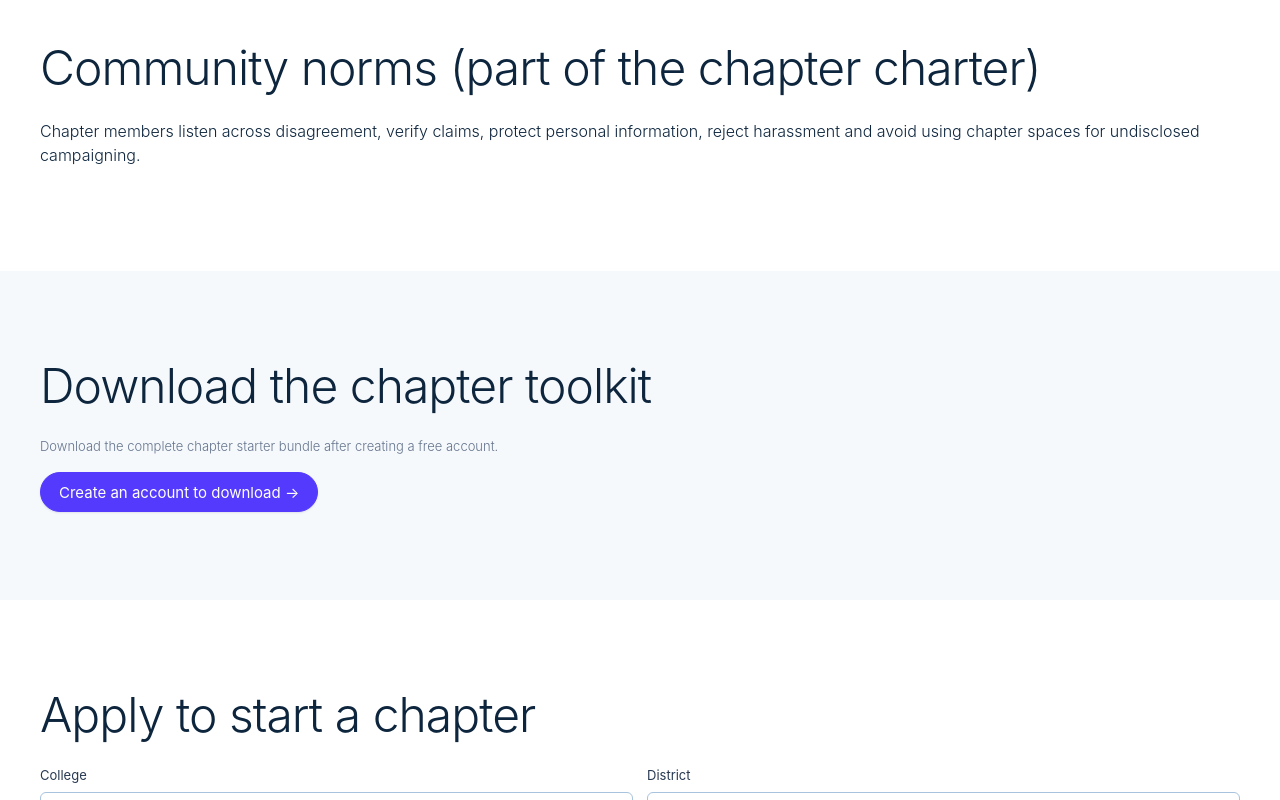
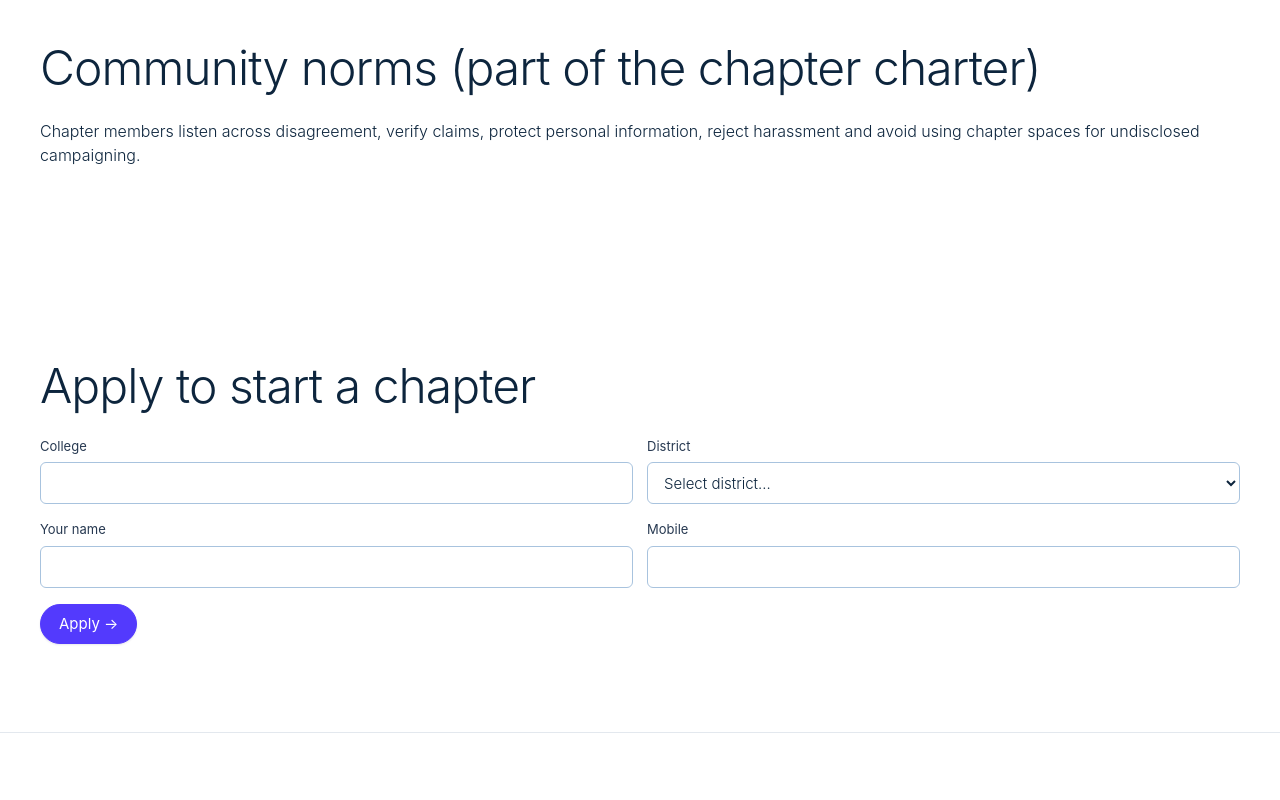
Before and after one commit to dsignzmedia/kalam-grassroots, a plain HTML site: page college-chapters.html in a window 1280 px wide. Shown: the part 2552-3352 px from the top of the page. Drawn offline with Linux system fonts and the light colour scheme.

Commit message:
latest changes

```diff
--- a/college-chapters.html
+++ b/college-chapters.html
@@ -103,7 +103,7 @@
     </div>
   </section>
 
-  <section aria-labelledby="toolkit-heading">
+  <section aria-labelledby="toolkit-heading" style="display: none;">
     <div class="wrap">
       <h2 id="toolkit-heading">Download the chapter toolkit</h2>
       <p class="hint">Download the complete chapter starter bundle after creating a free account.</p>
```
Also changed, not shown: events.html (+1 -1 lines).
